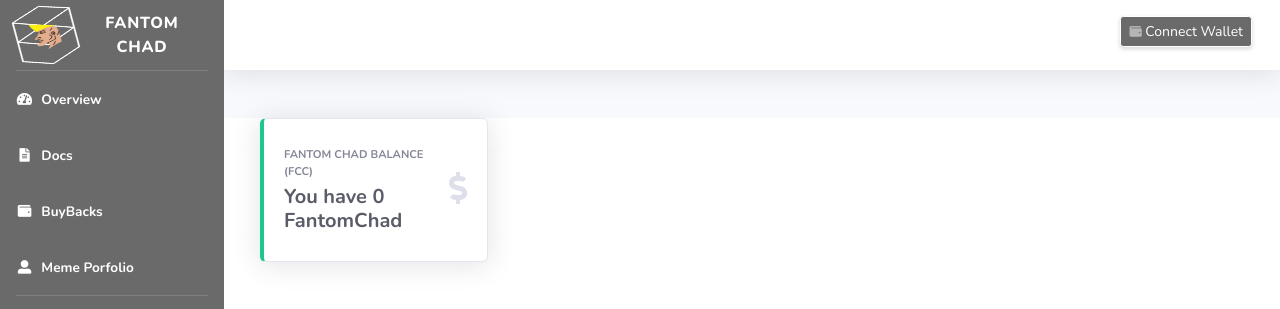
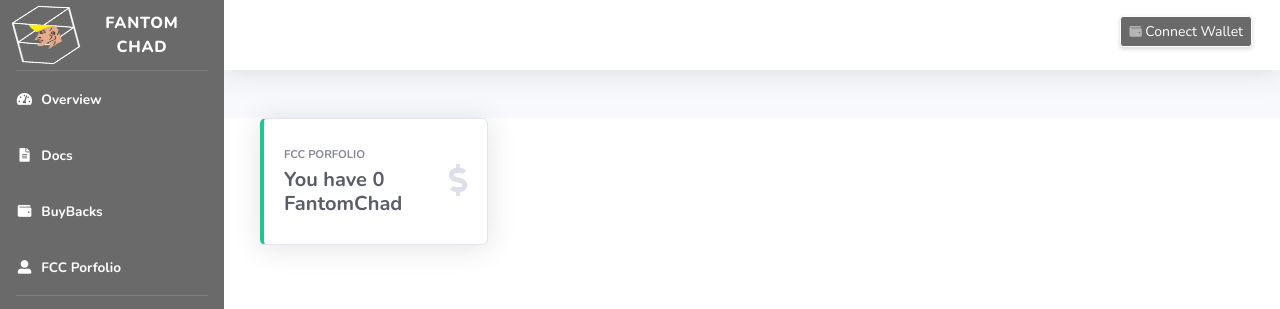
Before and after one commit to Danijel-Enoch/fantom-Chad, a website with bundled scripts: page meme-portfolio.html in a window 1280 px wide. Shown: the top 309 px of the page. Built offline with nearby package versions, Linux system fonts and the light colour scheme; a script that the page names is missing.

Commit message:
corrections Commit

```diff
--- a/meme-portfolio.html
+++ b/meme-portfolio.html
@@ -64,7 +64,7 @@
         <li class="nav-item active">
             <a class="nav-link" href="meme-portfolio.html">
                 <i class="fas fa-fw fa-user-alt"></i>
-                <span>Meme Porfolio</span></a>
+                <span>FCC Porfolio</span></a>
         </li>
 
         <!-- Divider -->
@@ -239,7 +239,7 @@
                                     <div class="col mr-3">
 
                                         <div class="text-xs font-weight-bold text-gray-600 text-uppercase mb-1">
-                                            Fantom Chad Balance  (FCC)</div>
+                                            FCC Porfolio</div>
                                         <div class="h5 mb-0 font-weight-bold text-gray-800">You have <a id="Puffy-balance">0</a> FantomChad</div>
                                     </div>
                                     <div class="col-auto">
```
Also changed, not shown: buy-backs.html (+1 -1 lines), docs.html (+1 -1 lines), index.html (+1 -1 lines).
